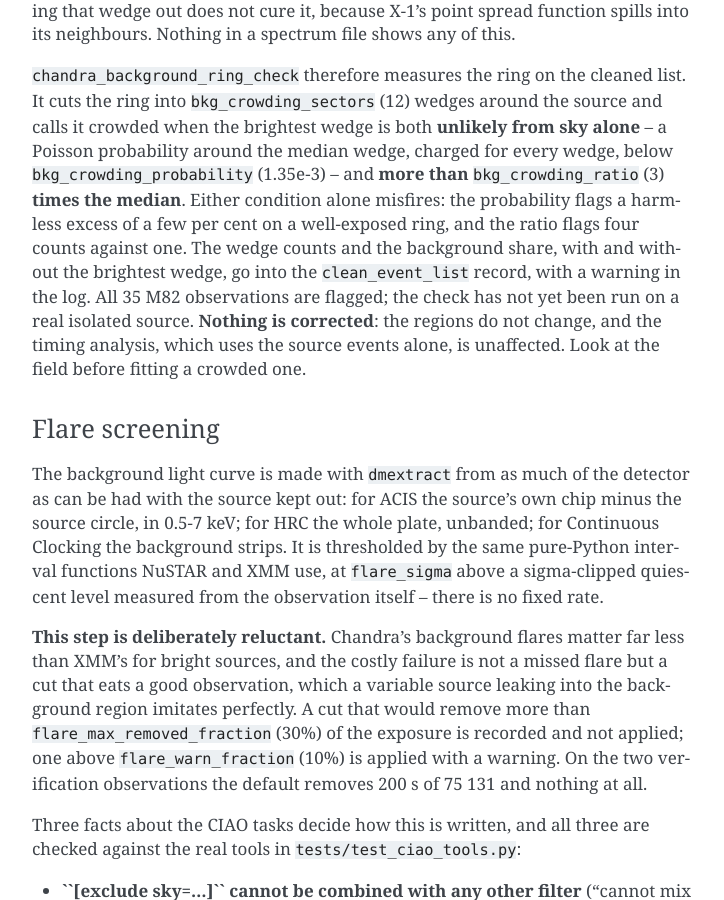
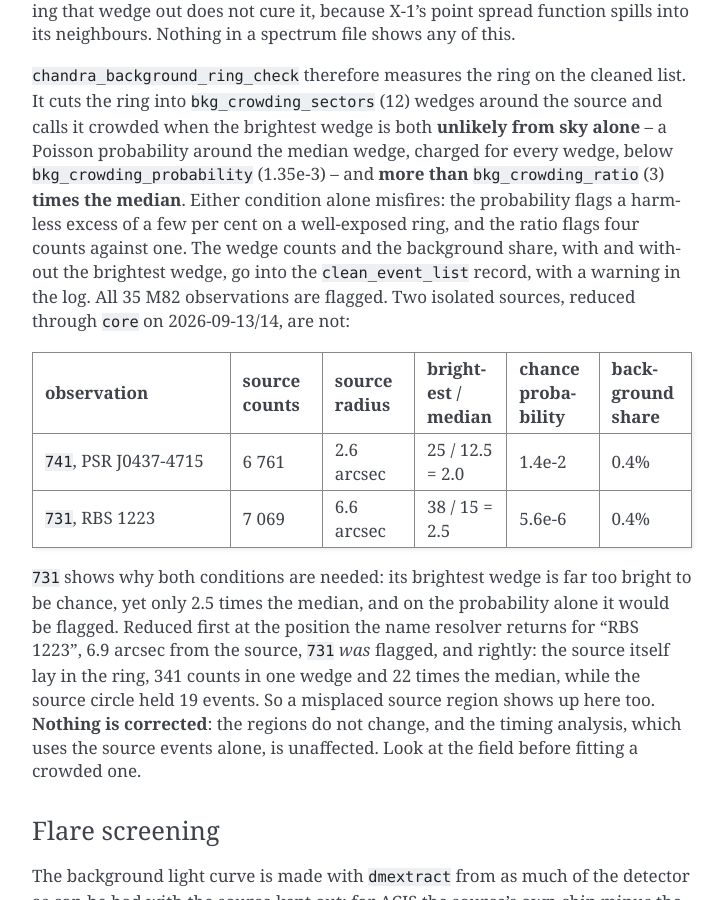
Before and after one commit to matteobachetti/heasarc_retrieve_pipeline, a Sphinx documentation site: the page built from docs/technical_details.rst, in a window 1280 px wide and 900 px high, scrolled down 48815 px. Shown: the whole window, without its empty margins (388-1112 px from the left). Built offline with Sphinx 7.4.7, drawn with Linux system fonts in a browser that asks for light colours; the version number could not be read and is left out.

Commit message:
Record the background-ring check on two isolated Chandra sources, and the misplaced region it caught

```diff
--- a/docs/technical_details.rst
+++ b/docs/technical_details.rst
@@ -2127,8 +2127,38 @@ and **more than** ``bkg_crowding_ratio`` (3) **times the median**. Either condit
 misfires: the probability flags a harmless excess of a few per cent on a well-exposed ring,
 and the ratio flags four counts against one. The wedge counts and the background share, with
 and without the brightest wedge, go into the ``clean_event_list`` record, with a warning in
-the log. All 35 M82 observations are flagged; the check has not yet been run on a real
-isolated source. **Nothing is corrected**: the regions do not change, and the timing
+the log. All 35 M82 observations are flagged. Two isolated sources, reduced through ``core``
+on 2026-09-13/14, are not:
+
+.. list-table::
+   :header-rows: 1
+   :widths: 30 14 14 14 14 14
+
+   * - observation
+     - source counts
+     - source radius
+     - brightest / median
+     - chance probability
+     - background share
+   * - ``741``, PSR J0437-4715
+     - 6 761
+     - 2.6 arcsec
+     - 25 / 12.5 = 2.0
+     - 1.4e-2
+     - 0.4%
+   * - ``731``, RBS 1223
+     - 7 069
+     - 6.6 arcsec
+     - 38 / 15 = 2.5
+     - 5.6e-6
+     - 0.4%
+
+``731`` shows why both conditions are needed: its brightest wedge is far too bright to be
+chance, yet only 2.5 times the median, and on the probability alone it would be flagged.
+Reduced first at the position the name resolver returns for "RBS 1223", 6.9 arcsec from the
+source, ``731`` *was* flagged, and rightly: the source itself lay in the ring, 341 counts in
+one wedge and 22 times the median, while the source circle held 19 events. So a misplaced
+source region shows up here too. **Nothing is corrected**: the regions do not change, and the timing
 analysis, which uses the source events alone, is unaffected. Look at the field before
 fitting a crowded one.
 
```
